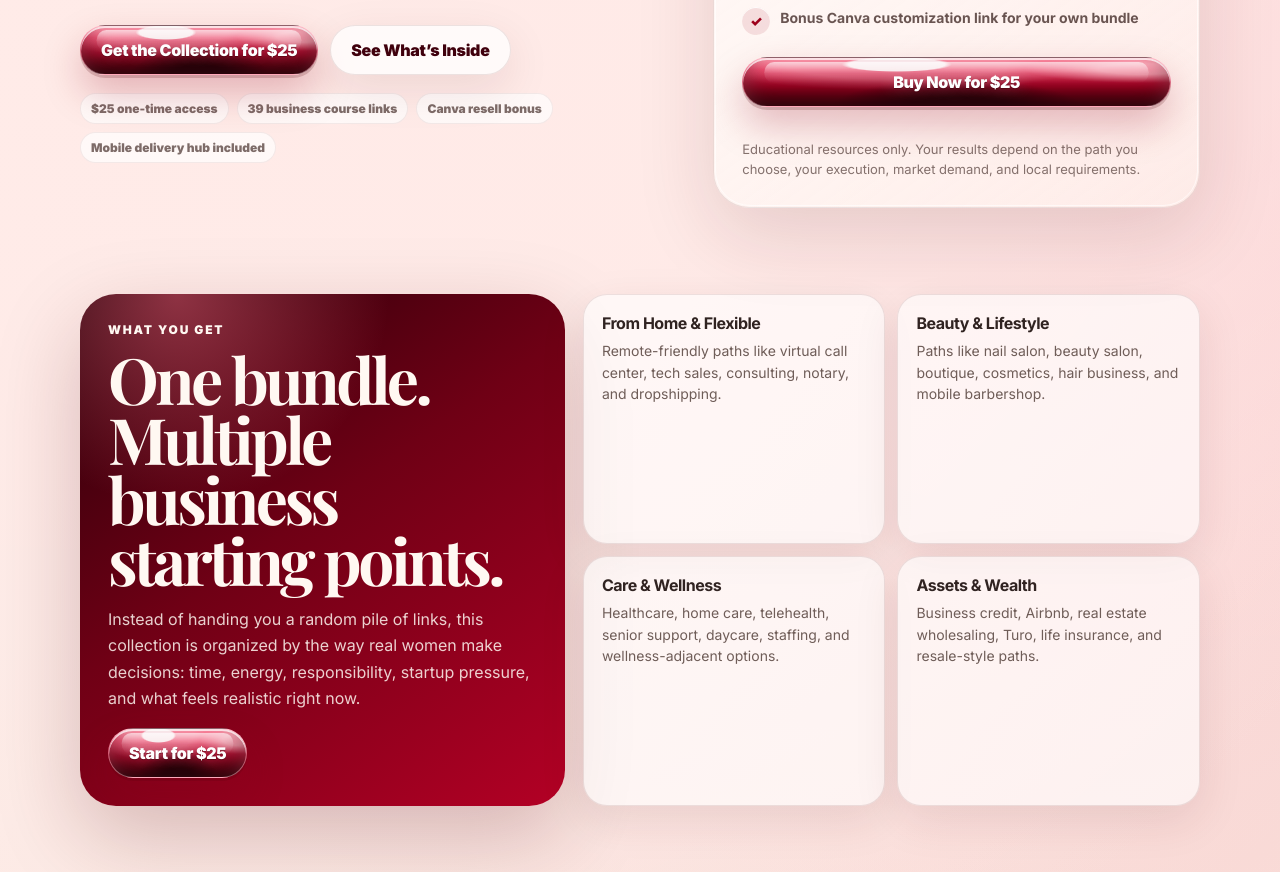
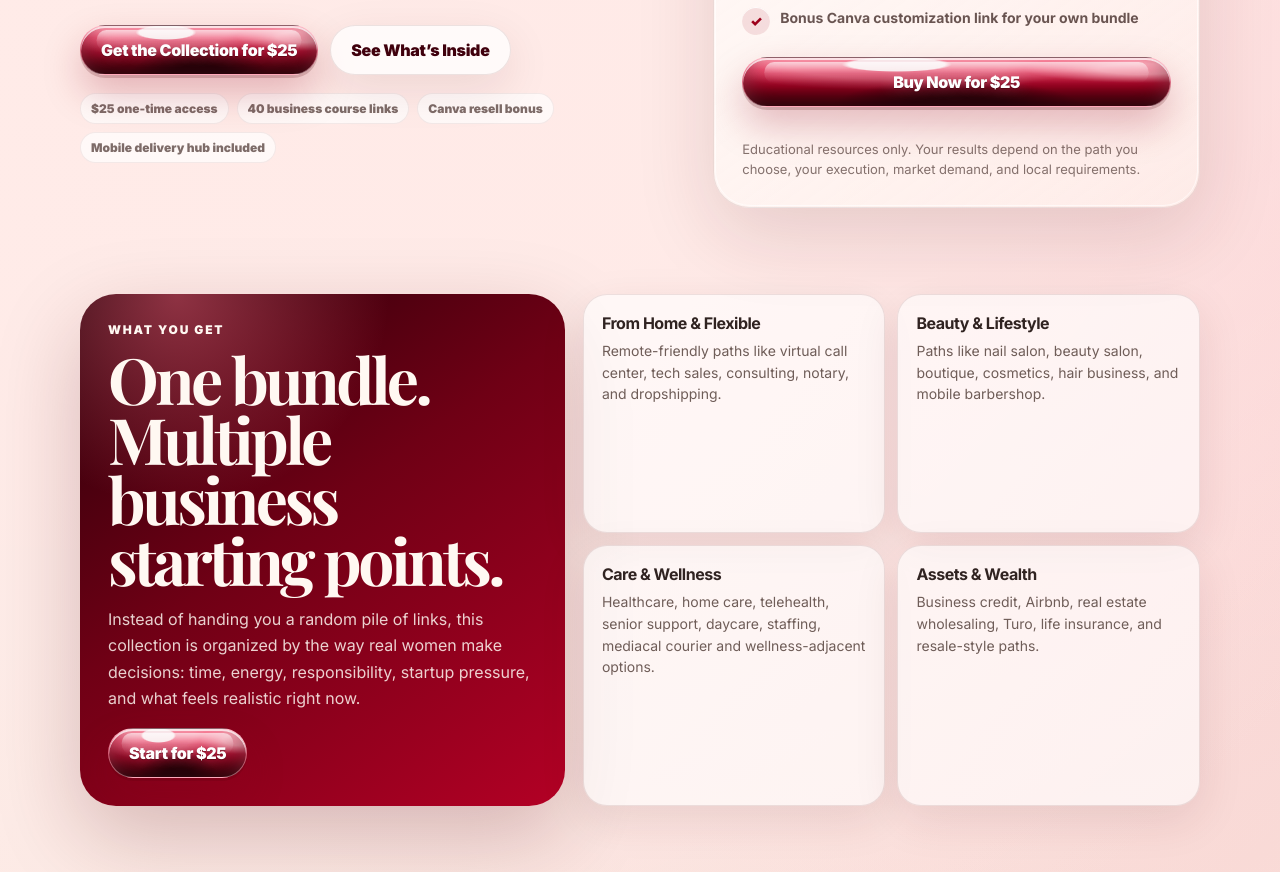
Before and after one commit to SocialCashCoach/AccessTheBusinessStarterCollection, a plain HTML site: page index.html in a window 1280 px wide. Shown: the part 546-1418 px from the top of the page. Drawn offline with nearby package versions, Linux system fonts and the light colour scheme.

Commit message:
Update index.html
Iteration4

```diff
--- a/index.html
+++ b/index.html
@@ -952,7 +952,7 @@
           </div>
           <div class="micro-row" aria-label="Key product highlights">
             <span class="micro">$25 one-time access</span>
-            <span class="micro">39 business course links</span>
+            <span class="micro">40 business course links</span>
             <span class="micro">Canva resell bonus</span>
             <span class="micro">Mobile delivery hub included</span>
           </div>
@@ -995,7 +995,7 @@
             </article>
             <article class="mini-card">
               <strong>Care & Wellness</strong>
-              <span>Healthcare, home care, telehealth, senior support, daycare, staffing, and wellness-adjacent options.</span>
+              <span>Healthcare, home care, telehealth, senior support, daycare, staffing, mediacal courier and wellness-adjacent options.</span>
             </article>
             <article class="mini-card">
               <strong>Assets & Wealth</strong>
@@ -1028,7 +1028,7 @@
             </details>
             <details>
               <summary>Care & Wellness</summary>
-              <p>Assisted living, home healthcare, non-medical home care, nurse staffing, telehealth, daycare, DNA testing, and wellness-related paths.</p>
+              <p>Assisted living, home healthcare, non-medical home care, nurse staffing, telehealth, daycare, DNA testing, medical courier blueprint, and wellness-related paths.</p>
             </details>
             <details>
               <summary>Food & Events</summary>
```
